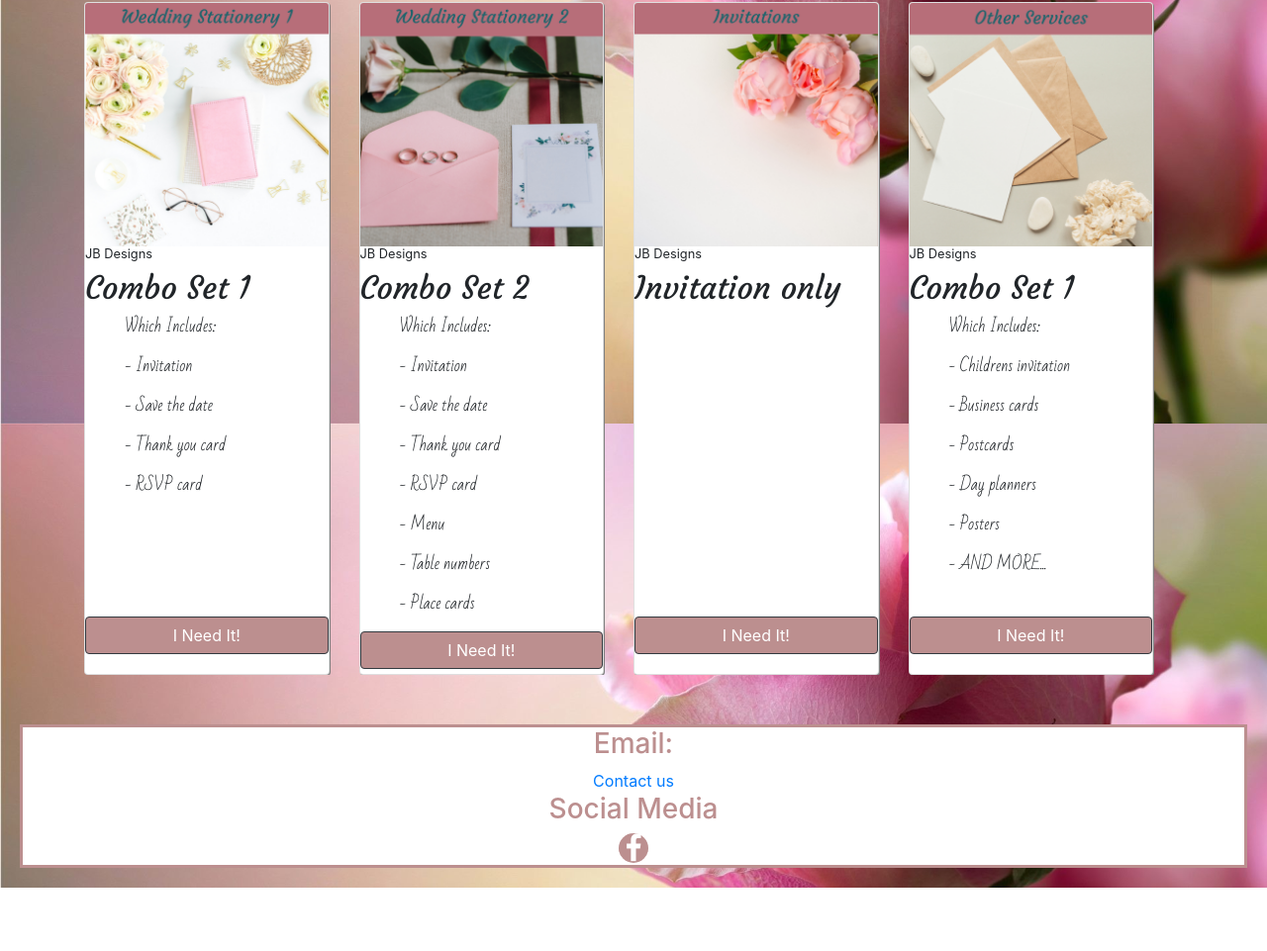
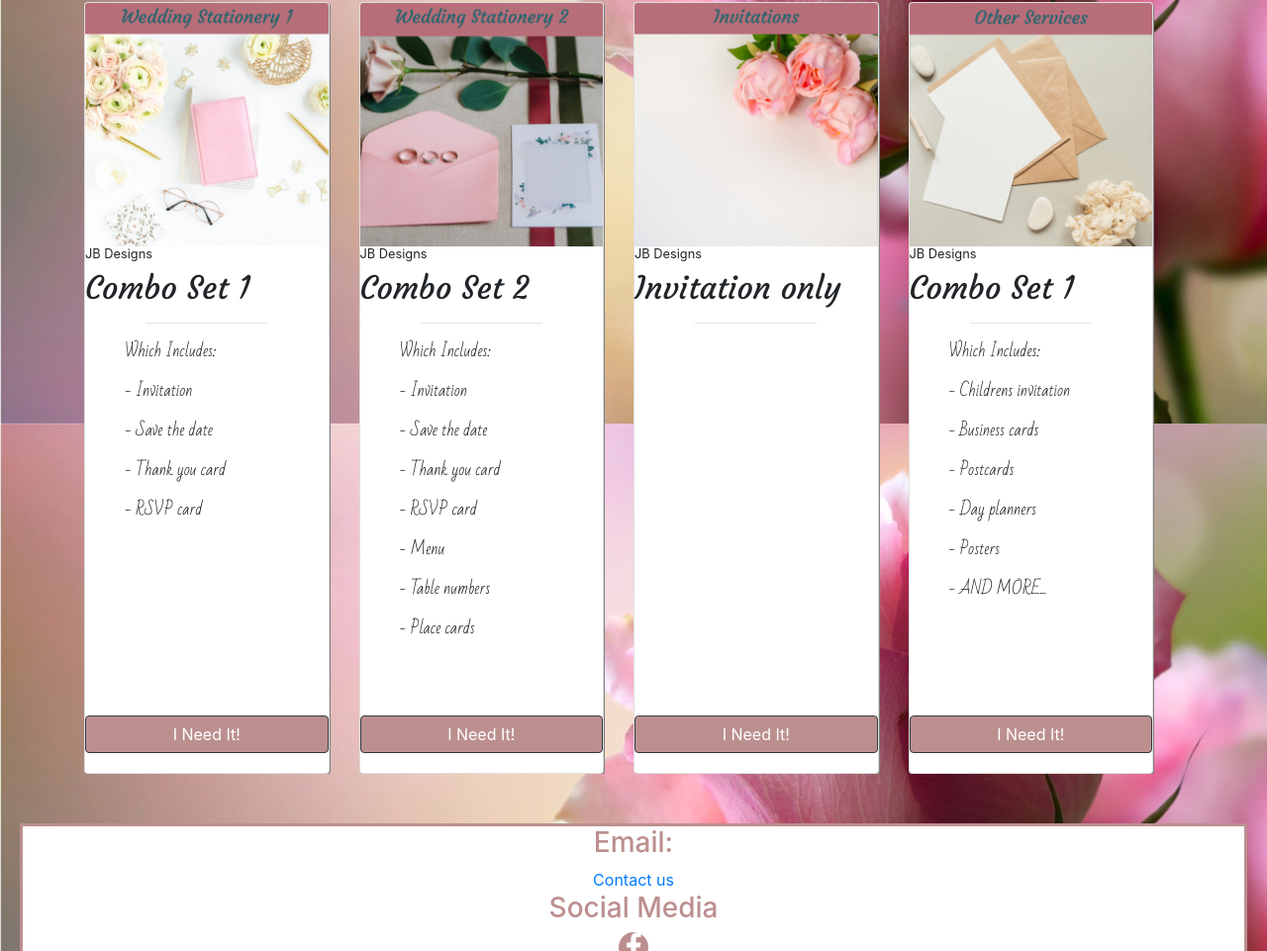
Before and after one commit to JBeukman/Jess, a plain HTML site: page index.html in a window 1280 px wide. Shown: the part 1172-2133 px from the top of the page at 99% size. Before the commit the page ends 2069 px from the top, so only its background shows below. Drawn offline with nearby package versions, Linux system fonts and the light colour scheme; files whose address does not match are found by name; a web font is replaced by a local one.

Commit message:
working on cards

```diff
--- a/index.html
+++ b/index.html
@@ -67,6 +67,7 @@
               <h6 class="small text-wide p-b-2">JB Designs</h6>
               <h2>
                 Combo Set 1</h2>
+              <hr>
               <ul> Which Includes:</ul>
               <ul>
                 - Invitation</ul>
@@ -90,6 +91,7 @@
               </h6>
               <h2>
                 Combo Set 2 </h2>
+              <hr>
               <ul> Which Includes:</ul>
 
               <ul>- Invitation</ul>
@@ -113,6 +115,7 @@
               <h6 class="small text-wide p-b-2">JB Designs</h6>
               <h2>
                 Invitation only </h2>
+              <hr>
             </div>
             <button type="button" class="btn btn-dark">I Need It!</button>
           </div>
@@ -127,6 +130,7 @@
               <h6 class="small text-wide p-b-2">JB Designs</h6>
               <h2>
                 Combo Set 1</h2>
+              <hr>
               <ul> Which Includes:</ul>
               <ul>
                 - Childrens invitation</ul>
--- a/style.css
+++ b/style.css
@@ -53,6 +53,9 @@ ul {
   width: 100%;
 }
 
+hr {
+  width: 50%;
+}
 .card {
   box-shadow: 1px 1px gray;
   display: flex;
@@ -69,7 +72,7 @@ ul {
 
 .col-md-3 {
   padding-top: 20px;
-  height: 700px;
+  height: 800px;
   width: 200px;
 }
 
```
